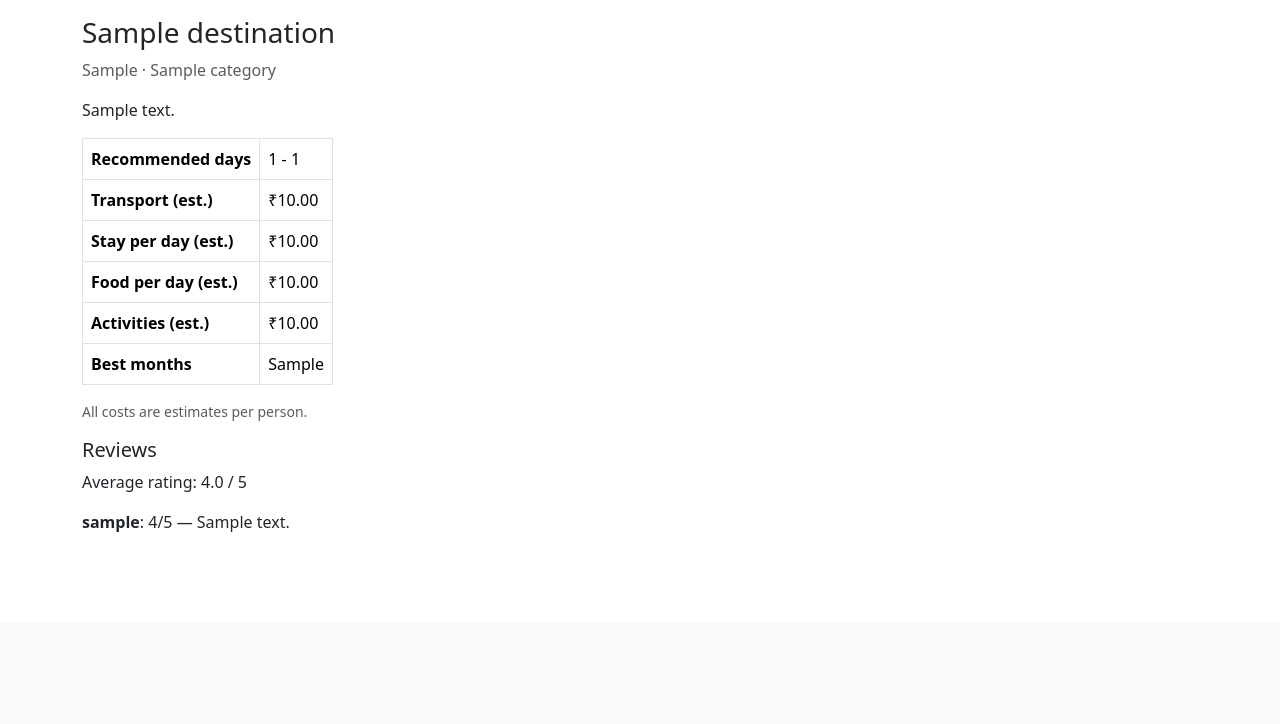
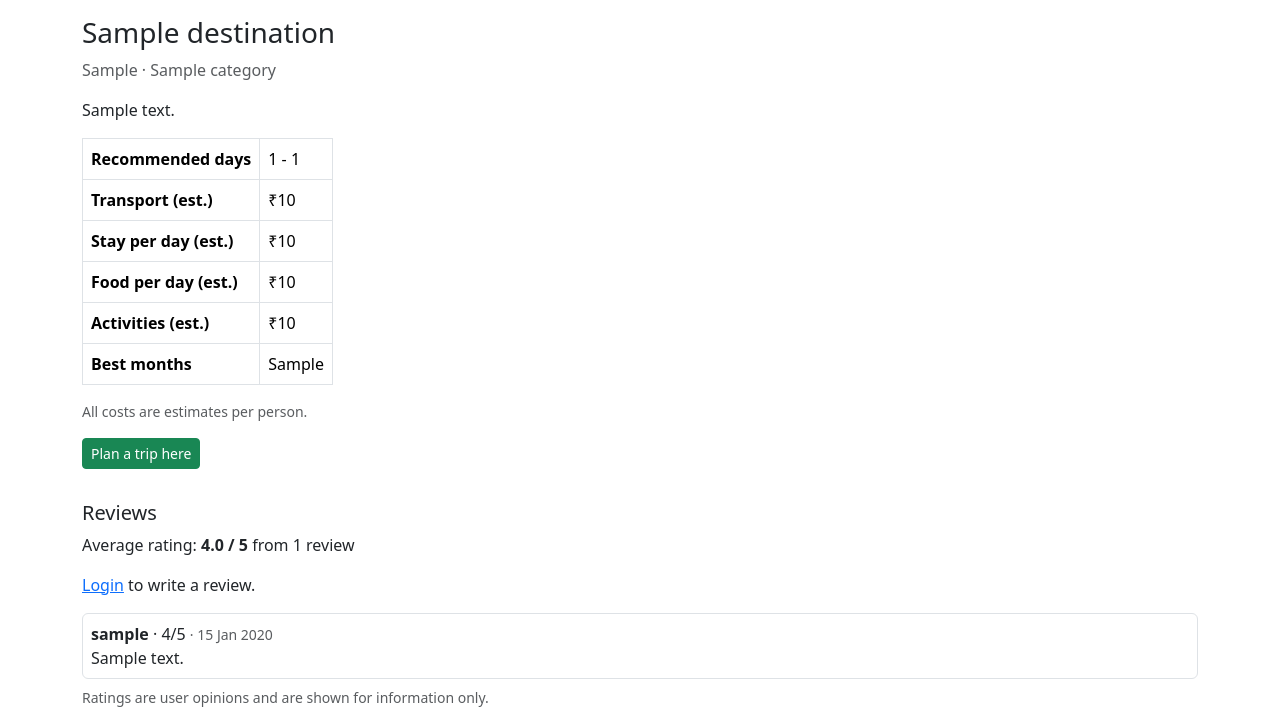
Before and after one commit to gattineha/smart-tourism, a Django app: page /destination/1/ in a window 1280 px wide. Shown: the part 178-902 px from the top of the page. Before the commit the page ends 710 px from the top, so only its background shows below. Run offline with Django 5.2, Linux system fonts and the light colour scheme; tables that the repository leaves empty hold one stand-in row (values such as "Sample post"); one stand-in notice (Sample message) is shown.

Commit message:
Added reviews and destination comparison

```diff
--- /dev/null
+++ b/tourism/engagement.py
@@ -0,0 +1,166 @@
+import calendar
+
+from django import forms
+from django.contrib import messages
+from django.contrib.auth.decorators import login_required
+from django.db.models import Avg, Count
+from django.shortcuts import get_object_or_404, redirect, render
+from django.views.decorators.http import require_POST
+
+from .models import Destination, Preference, Review
+from .services import cost_breakdown, recommend_destinations
+
+
+# ---------------------------------------------------------------
+# Review form
+# ---------------------------------------------------------------
+class ReviewForm(forms.Form):
+    RATING_CHOICES = [
+        (5, "5 - Excellent"),
+        (4, "4 - Very good"),
+        (3, "3 - Good"),
+        (2, "2 - Fair"),
+        (1, "1 - Poor"),
+    ]
+    rating = forms.TypedChoiceField(choices=RATING_CHOICES, coerce=int, label="Your rating")
+    comment = forms.CharField(
+        required=False,
+        max_length=500,
+        label="Your comment (optional)",
+        widget=forms.Textarea(attrs={"rows": 3}),
+    )
+
+    def __init__(self, *args, **kwargs):
+        super().__init__(*args, **kwargs)
+        self.fields["rating"].widget.attrs["class"] = "form-select"
+        self.fields["comment"].widget.attrs["class"] = "form-control"
+
+    def clean_comment(self):
+        return self.cleaned_data["comment"].strip()
+
+
+# ---------------------------------------------------------------
+# Destination detail with reviews
+# ---------------------------------------------------------------
+def destination_detail(request, pk):
+    destination = get_object_or_404(Destination, pk=pk, is_active=True)
+    stats = destination.reviews.aggregate(avg=Avg("rating"), count=Count("id"))
+
+    my_review = None
+    form = None
+    if request.user.is_authenticated:
+        my_review = destination.reviews.filter(user=request.user).first()
+        initial = {}
+        if my_review:
+            initial = {"rating": my_review.rating, "comment": my_review.comment}
+        form = ReviewForm(initial=initial)
+
+    return render(request, "tourism/destination_detail.html", {
+        "destination": destination,
+        "avg_rating": stats["avg"],
+        "review_count": stats["count"],
+        "reviews": destination.reviews.select_related("user").order_by("-created_at"),
+        "my_review": my_review,
+        "form": form,
+    })
+
+
+@login_required
+@require_POST
+def review_submit(request, pk):
+    destination = get_object_or_404(Destination, pk=pk, is_active=True)
+    form = ReviewForm(request.POST)
+
+    if form.is_valid():
+        # One review per user per destination: a second submit updates the first
+        _, created = Review.objects.update_or_create(
+            user=request.user,
+            destination=destination,
+            defaults={
+                "rating": form.cleaned_data["rating"],
+                "comment": form.cleaned_data["comment"],
+            },
+        )
+        messages.success(request, "Review saved." if created else "Your review was updated.")
+    else:
+        messages.error(request, "Please choose a rating from 1 to 5 (comment: max 500 characters).")
+
+    return redirect("destination_detail", pk=pk)
+
+
+@login_required
+@require_POST
+def review_delete(request, pk):
+    # Only the owner can delete: filtering by user=request.user protects other people's reviews
+    review = get_object_or_404(Review, destination_id=pk, user=request.user)
+    review.delete()
+    messages.success(request, "Your review was deleted.")
+    return redirect("destination_detail", pk=pk)
+
+
+# ---------------------------------------------------------------
+# Destination comparison
+# ---------------------------------------------------------------
+def _days_from(request, default):
+    try:
+        value = int(request.GET.get("days", default))
+    except (TypeError, ValueError):
+        value = default
+    return max(1, min(15, value))
+
+
+def compare(request):
+    raw_ids = [int(i) for i in request.GET.getlist("ids") if i.isdigit()]
+    ids = list(dict.fromkeys(raw_ids))[:4]          # remove duplicates, keep max 4
+
+    found = (Destination.objects.filter(pk__in=ids, is_active=True)
+             .select_related("category")
+             .annotate(avg_rating=Avg("reviews__rating"), review_count=Count("reviews")))
+    by_id = {d.pk: d for d in found}
+    destinations = [by_id[i] for i in ids if i in by_id]
+
+    if len(destinations) < 2:
+        messages.error(request, "Please select at least 2 destinations to compare.")
+        return redirect("destination_list")
+
+    # A logged-in user with saved preferences also gets a recommendation score
+    pref = None
+    if request.user.is_authenticated:
+        pref = Preference.objects.filter(user=request.user).first()
+
+    days = _days_from(request, pref.days if pref else 2)
+
+    scores = {}
+    if pref:
+        ranked = recommend_destinations(
+            budget=pref.budget,
+            days=days,
+            month=pref.travel_month,
+            interest_ids=list(pref.interests.values_list("id", flat=True)),
+            limit=1000,
+        )
+        scores = {r["destination"].pk: r["score"] for r in ranked}
+
+    rows = []
+    for d in destinations:
+        breakdown = cost_breakdown(d, days, 1)
+        months = ", ".join(calendar.month_abbr[m] for m in d.best_months_list() if 1 <= m <= 12)
+        rows.append({
+            "d": d,
+            "breakdown": breakdown,
+            "cost": breakdown["per_person"],
+            "months": months,
+            "score": scores.get(d.pk),
+            "season_ok": (pref.travel_month in d.best_months_list()) if pref else None,
+        })
+
+    cheapest = min(r["cost"] for r in rows)
+    for r in rows:
+        r["is_cheapest"] = r["cost"] == cheapest
+
+    return render(request, "tourism/compare.html", {
+        "rows": rows,
+        "days": days,
+        "pref": pref,
+        "pref_month": calendar.month_name[pref.travel_month] if pref else "",
+    })
--- a/tourism/templates/tourism/base.html
+++ b/tourism/templates/tourism/base.html
@@ -34,7 +34,7 @@
 <div class="container">
   {% if messages %}
     {% for message in messages %}
-      <div class="alert alert-success">{{ message }}</div>
+            <div class="alert {% if message.tags == 'error' %}alert-danger{% else %}alert-success{% endif %}">{{ message }}</div>
     {% endfor %}
   {% endif %}
   {% block content %}{% endblock %}
--- a/tourism/templates/tourism/destination_detail.html
+++ b/tourism/templates/tourism/destination_detail.html
@@ -7,19 +7,58 @@
 
 <table class="table table-bordered w-auto">
   <tr><th>Recommended days</th><td>{{ destination.min_days }} - {{ destination.max_days }}</td></tr>
-  <tr><th>Transport (est.)</th><td>&#8377;{{ destination.transport_cost }}</td></tr>
-  <tr><th>Stay per day (est.)</th><td>&#8377;{{ destination.stay_cost_per_day }}</td></tr>
-  <tr><th>Food per day (est.)</th><td>&#8377;{{ destination.food_cost_per_day }}</td></tr>
-  <tr><th>Activities (est.)</th><td>&#8377;{{ destination.activity_cost }}</td></tr>
+  <tr><th>Transport (est.)</th><td>&#8377;{{ destination.transport_cost|floatformat:0 }}</td></tr>
+  <tr><th>Stay per day (est.)</th><td>&#8377;{{ destination.stay_cost_per_day|floatformat:0 }}</td></tr>
+  <tr><th>Food per day (est.)</th><td>&#8377;{{ destination.food_cost_per_day|floatformat:0 }}</td></tr>
+  <tr><th>Activities (est.)</th><td>&#8377;{{ destination.activity_cost|floatformat:0 }}</td></tr>
   <tr><th>Best months</th><td>{{ destination.best_months }}</td></tr>
 </table>
 <p class="small text-muted">All costs are estimates per person.</p>
 
-<h5>Reviews</h5>
-{% if avg_rating %}<p>Average rating: {{ avg_rating|floatformat:1 }} / 5</p>{% endif %}
+<a href="{% url 'plan_trip' destination.pk %}" class="btn btn-success btn-sm mb-4">Plan a trip here</a>
+
+<h5 class="mt-2">Reviews</h5>
+{% if review_count %}
+  <p>Average rating: <strong>{{ avg_rating|floatformat:1 }} / 5</strong> from {{ review_count }} review{{ review_count|pluralize }}</p>
+{% endif %}
+
+{% if user.is_authenticated %}
+  <div class="card card-body mb-3">
+    <h6>{% if my_review %}Edit your review{% else %}Write a review{% endif %}</h6>
+    <form method="post" action="{% url 'review_submit' destination.pk %}">
+      {% csrf_token %}
+      <div class="row g-3">
+        <div class="col-md-3">
+          <label class="form-label">{{ form.rating.label }}</label>
+          {{ form.rating }}
+        </div>
+        <div class="col-md-9">
+          <label class="form-label">{{ form.comment.label }}</label>
+          {{ form.comment }}
+        </div>
+      </div>
+      <button class="btn btn-primary btn-sm mt-3">{% if my_review %}Update review{% else %}Submit review{% endif %}</button>
+    </form>
+    {% if my_review %}
+      <form method="post" action="{% url 'review_delete' destination.pk %}" class="mt-2"
+            onsubmit="return confirm('Delete your review?');">
+        {% csrf_token %}
+        <button class="btn btn-outline-danger btn-sm">Delete my review</button>
+      </form>
+    {% endif %}
+  </div>
+{% else %}
+  <p><a href="{% url 'login' %}">Login</a> to write a review.</p>
+{% endif %}
+
 {% for r in reviews %}
-  <p><strong>{{ r.user.username }}</strong>: {{ r.rating }}/5 &mdash; {{ r.comment }}</p>
+  <div class="border rounded p-2 mb-2">
+    <strong>{{ r.user.username }}</strong> &middot; {{ r.rating }}/5
+    <small class="text-muted">&middot; {{ r.created_at|date:"d M Y" }}</small>
+    {% if r.comment %}<p class="mb-0">{{ r.comment|linebreaksbr }}</p>{% endif %}
+  </div>
 {% empty %}
-  <p>No reviews yet.</p>
+  <p>No reviews yet. Be the first to review.</p>
 {% endfor %}
+<p class="small text-muted">Ratings are user opinions and are shown for information only.</p>
 {% endblock %}
--- a/tourism/urls.py
+++ b/tourism/urls.py
@@ -1,10 +1,13 @@
 from django.urls import path
 from django.contrib.auth import views as auth_views
-from . import views, analytics
+from . import views, analytics, engagement
 
 urlpatterns = [
     path('', views.destination_list, name='destination_list'),
-    path('destination/<int:pk>/', views.destination_detail, name='destination_detail'),
+    path('destination/<int:pk>/', engagement.destination_detail, name='destination_detail'),
+    path('destination/<int:pk>/review/', engagement.review_submit, name='review_submit'),
+    path('destination/<int:pk>/review/delete/', engagement.review_delete, name='review_delete'),
+    path('compare/', engagement.compare, name='compare'),
     path('recommend/', views.recommend, name='recommend'),
     path('plan/<int:pk>/', views.plan_trip, name='plan_trip'),
     path('trips/', views.my_trips, name='my_trips'),
```
Also changed, not shown: tourism/admin.py (+7 -1 lines), tourism/templates/tourism/compare.html (added, +83 -0 lines), tourism/templates/tourism/destination_list.html (+22 -1 lines).
